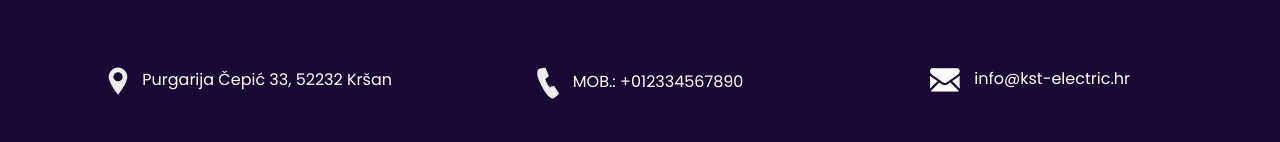
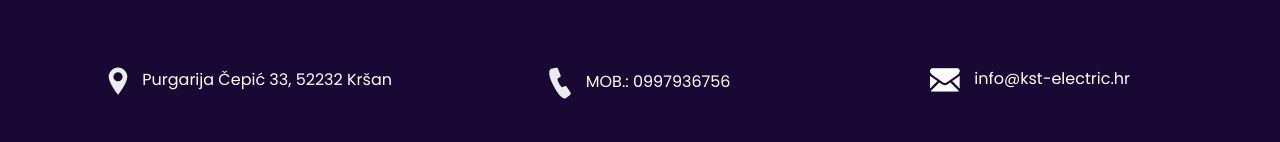
Before and after one commit to kst132/KST-electric-website, a plain HTML site: page about.html in a window 1280 px wide. Shown: the part 915-1057 px from the top of the page. Drawn offline with nearby package versions, Linux system fonts and the light colour scheme.

Commit message:
Update about.html

```diff
--- a/about.html
+++ b/about.html
@@ -176,7 +176,7 @@ window.onload = provjeriNatjecee;
             <a href="">
               <img src="images/telephone-white.png" alt="">
               <span>
-                MOB.: +012334567890
+                MOB.: 0997936756
               </span>
             </a>
           </div>
```
